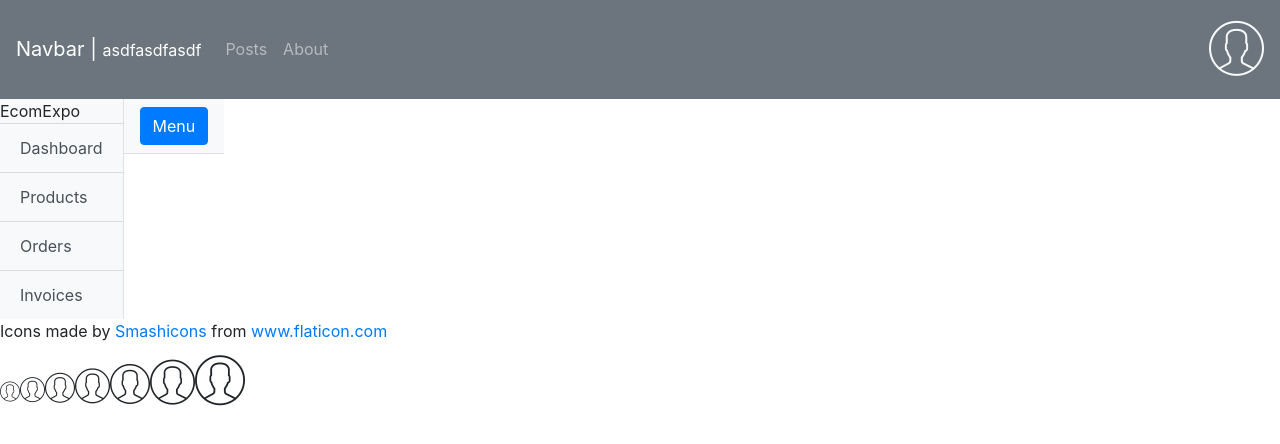
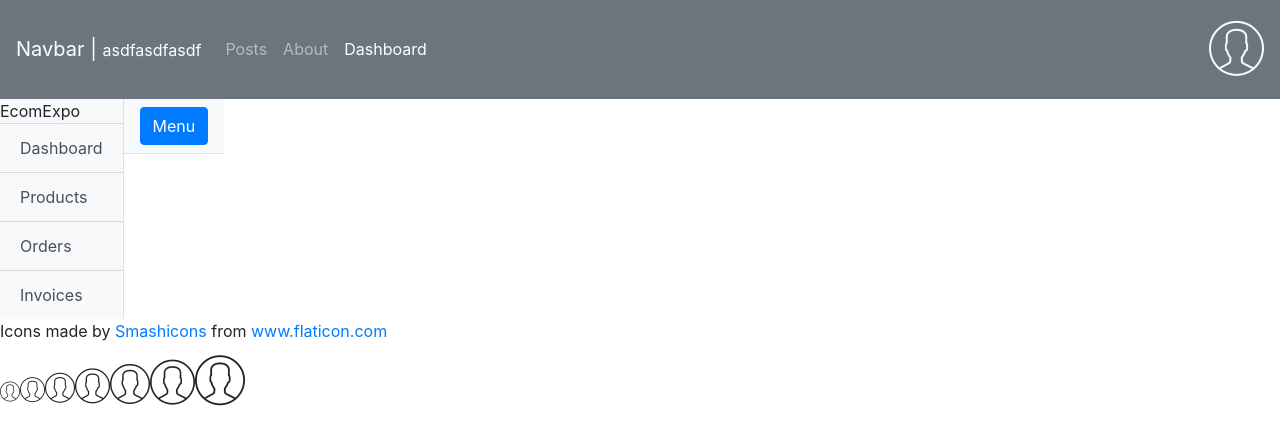
Before and after one commit to lopes-leandro/LearnAngularRouter, an Angular app: page /dashboard in a window 1280 px wide. Shown: the top 444 px of the page. Built offline with nearby package versions, Linux system fonts and the light colour scheme.

Commit message:
implements child routers in Dashboard

```diff
--- a/src/app/app-routing.module.ts
+++ b/src/app/app-routing.module.ts
@@ -3,7 +3,6 @@ import { Routes, RouterModule } from '@angular/router';
 import { AboutComponent } from './views/about/about.component';
 import { PageNotFoundComponent } from './shared/page-not-found/page-not-found.component';
 import { PostModule } from './views/post/post.module';
-import { DashboardModule } from './views/dashboard/dashboard.module';
 
 const routes: Routes = [
   {
@@ -11,7 +10,7 @@ const routes: Routes = [
     component: AboutComponent
   },
   {
-    path: 'dash',
+    path: 'financas',
     redirectTo: '/dashboard',
     pathMatch: 'full'
   },
@@ -27,7 +26,7 @@ const routes: Routes = [
 ];
 
 @NgModule({
-  imports: [PostModule, DashboardModule, RouterModule.forRoot(routes)],
+  imports: [PostModule, RouterModule.forRoot(routes)],
   exports: [RouterModule]
 })
 export class AppRoutingModule { }
--- a/src/app/app.module.ts
+++ b/src/app/app.module.ts
@@ -6,6 +6,7 @@ import { AppComponent } from './app.component';
 import { NavbarComponent } from './shared/navbar/navbar.component';
 import { AboutComponent } from './views/about/about.component';
 import { PageNotFoundComponent } from './shared/page-not-found/page-not-found.component';
+import { DashboardModule } from './views/dashboard/dashboard.module';
 
 @NgModule({
   declarations: [
@@ -16,6 +17,7 @@ import { PageNotFoundComponent } from './shared/page-not-found/page-not-found.co
   ],
   imports: [
     BrowserModule,
+    DashboardModule,
     AppRoutingModule
   ],
   providers: [],
--- a/src/app/shared/navbar/navbar.component.html
+++ b/src/app/shared/navbar/navbar.component.html
@@ -12,6 +12,9 @@
       <li class="nav-item">
         <a class="nav-link" routerLink="about" routerLinkActive="active">About <span class="sr-only">(current)</span></a>
       </li>
+      <li class="nav-item">
+        <a class="nav-link" routerLink="dashboard" routerLinkActive="active">Dashboard <span class="sr-only">(current)</span></a>
+      </li>
     </ul>
   </div>
   <span class="text-light flaticon-8x flaticon-user-3"></span>
--- a/src/app/views/dashboard/products/products.component.ts
+++ b/src/app/views/dashboard/products/product.component.ts
@@ -2,11 +2,10 @@ import { Component, OnInit } from '@angular/core';
 
 @Component({
   selector: 'app-products',
-  template: `
-    <router-outlet></router-outlet>`,
+  template: `<router-outlet></router-outlet>`,
   styles: []
 })
-export class ProductsComponent implements OnInit {
+export class ProductComponent implements OnInit {
 
   constructor() { }
 
--- a/src/app/views/dashboard/products/products.module.ts
+++ b/src/app/views/dashboard/products/products.module.ts
@@ -1,14 +1,14 @@
 import { NgModule } from '@angular/core';
 import { CommonModule } from '@angular/common';
-import { ProductsComponent } from './products.component';
+import { ProductComponent } from './product.component';
 import { ProductListComponent } from './product-list/product-list.component';
 import { ProductEditComponent } from './product-edit/product-edit.component';
 import { ProductDetailComponent } from './product-detail/product-detail.component';
-
+import { RouterModule } from '@angular/router';
 @NgModule({
-  declarations: [ProductsComponent, ProductListComponent, ProductEditComponent, ProductDetailComponent],
+  declarations: [ProductComponent, ProductListComponent, ProductEditComponent, ProductDetailComponent],
   imports: [
-    CommonModule
+    CommonModule, RouterModule
   ]
 })
 export class ProductsModule { }
```
Also changed, not shown: src/app/views/dashboard/dashboard-routing.module.ts (+4 -3 lines).
